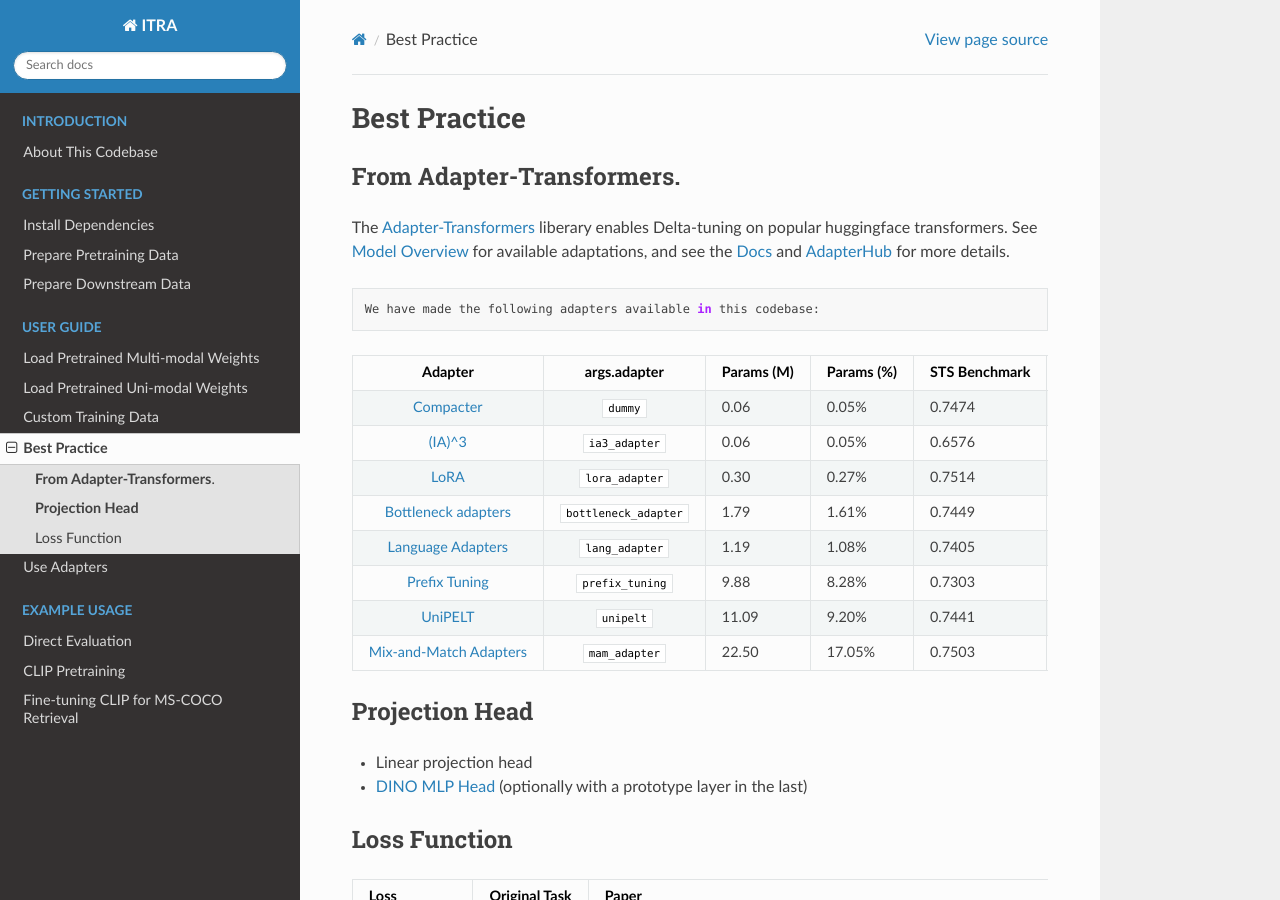
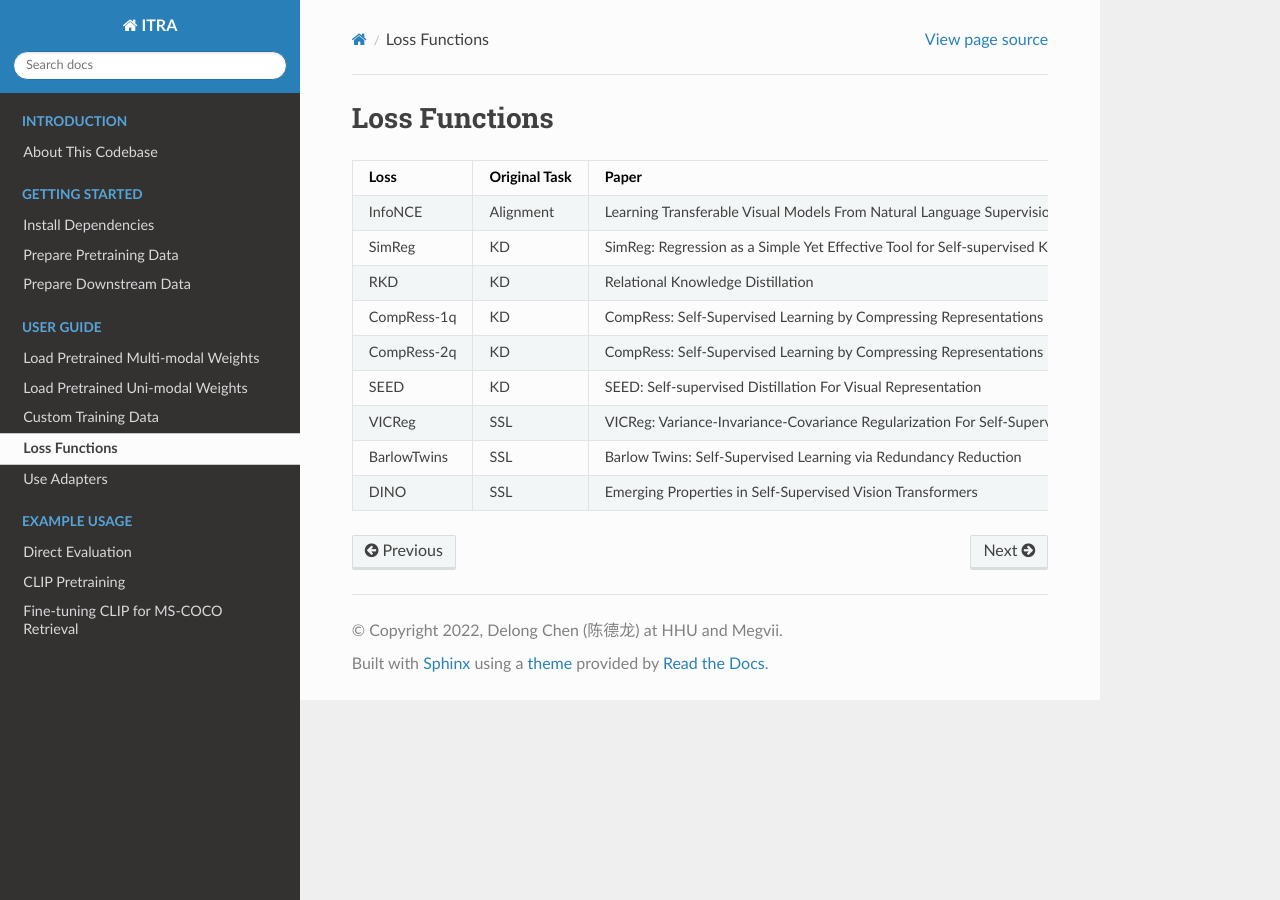
Before and after one commit to ChenDelong1999/ITRA-Documentations, a Sphinx documentation site: the page built from source/Contents/user-guide/loss-functions.md, in a window 1280 px wide and 900 px high. Built offline with Sphinx 7.4.7 and the Read the Docs theme 2.0.0, drawn with Linux system fonts in a browser that asks for light colours.

Commit message:
fix best practice structure bug

```diff
--- a/source/Contents/user-guide/loss-functions.md
+++ b/source/Contents/user-guide/loss-functions.md
@@ -1,31 +1,5 @@
 
-# Best Practice
-### **From Adapter-Transformers**.
-
-The [Adapter-Transformers](https://github.com/adapter-hub/adapter-transformers) liberary enables Delta-tuning on popular huggingface transformers. See [Model Overview](https://docs.adapterhub.ml/model_overview.html) for available adaptations, and see the [Docs](https://docs.adapterhub.ml/) and [AdapterHub](https://adapterhub.ml/) for more details.
-
-    We have made the following adapters available in this codebase:
-
-|                                                Adapter                                                |     args.adapter     | Params (M) | Params (%) | STS Benchmark | ImageNet Zero-shot Accuracy | MSCOCO Retrieval Mean Recall |
-|:-----------------------------------------------------------------------------------------------------:|:--------------------:|------------|------------|---------------|----------------------------|------------------------------|
-|                    [Compacter](https://docs.adapterhub.ml/overview.html#compacter)                    |        `dummy`       | 0.06       | 0.05%      | 0.7474        | 24.48                      | 38.73                        |
-|                        [(IA)^3](https://docs.adapterhub.ml/overview.html#ia-3)                        |     `ia3_adapter`    | 0.06       | 0.05%      | 0.6576        | 19.23                      | 31.90                        |
-|                         [LoRA](https://docs.adapterhub.ml/overview.html#lora)                         |    `lora_adapter`    | 0.30       | 0.27%      | 0.7514        | 25.02                      | 40.58                        |
-|         [Bottleneck   adapters](https://docs.adapterhub.ml/overview.html#bottleneck-adapters)         | `bottleneck_adapter` | 1.79       | 1.61%      | 0.7449        | 26.15                      | 41.85                        |
-| [Language   Adapters](https://docs.adapterhub.ml/overview.html#language-adapters-invertible-adapters) |    `lang_adapter`    | 1.19       | 1.08%      | 0.7405        | 26.71                      | 42.39                        |
-|               [Prefix   Tuning](https://docs.adapterhub.ml/overview.html#prefix-tuning)               |    `prefix_tuning`   | 9.88       | 8.28%      | 0.7303        | 26.00                      | 41.31                        |
-|                      [UniPELT](https://docs.adapterhub.ml/overview.html#unipelt)                      |       `unipelt`      | 11.09      | 9.20%      | 0.7441        | 26.89                      | 43.45                        |
-|      [Mix-and-Match   Adapters](https://docs.adapterhub.ml/overview.html#mix-and-match-adapters)      |     `mam_adapter`    | 22.50      | 17.05%     | 0.7503        | 29.61                      | 45.82                        |
-
-### **Projection Head**
-
-- Linear projection head
-
-- [DINO MLP Head](https://github.com/facebookresearch/dino/blob/cb711401860da580817918b9167ed73e3eef3dcf/vision_transformer.py#L257) (optionally with a prototype layer in the last)
-
-
-
-## Loss Function
+# Loss Functions
 
 | Loss        | Original Task | Paper                                                                                            | Source Implementation                                                          | Uni-Directional | Need Prototype Layer |
 |-------------|---------------|--------------------------------------------------------------------------------------------------|--------------------------------------------------------------------------------|-----------------|----------------------|
```
Also changed, not shown: source/Contents/user-guide/use-adapters.md (+4 -6 lines).
